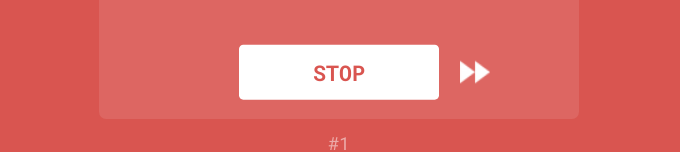
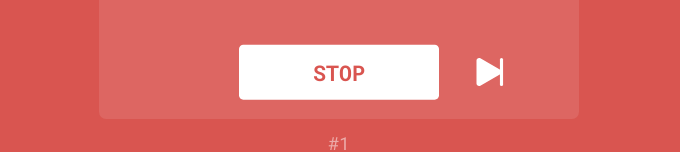
Before and after one commit to KozloffKirill/pomodoro-timer, a React (Create React App) app: page / in a window 1280 px wide. Both pictures are taken after a click on the button "START". Shown: the part 275-427 px from the top of the page, without its empty margins (301-981 px from the left). Built offline with nearby package versions, Linux system fonts and the light colour scheme; the HTML template or start-up script is replaced by a standard one.

Commit message:
change png format to svg

```diff
--- a/src/components/PomodoroTimer/PomodoroTimer.jsx
+++ b/src/components/PomodoroTimer/PomodoroTimer.jsx
@@ -1,7 +1,7 @@
 import React, { useState, useEffect, useContext } from "react";
 import styles from "./PomodoroTimer.module.css";
 import Mode from "../../models/mode.js";
-import Skip from "../../assets/img/skip.png";
+import skip from "../../assets/img/skip-icon.svg";
 import { PomodoroContext } from "../../contexts/PomodoroContext";
 import { TasksContext } from "../../contexts/TasksContext";
 
@@ -154,7 +154,7 @@ const PomodoroTimer = () => {
                      onClick={handleSkipClick}
                      disabled={isPaused ? true : false}
                   >
-                     <img src={Skip} alt="skip" width="30" height="30" />
+                     <img src={skip} alt="skip" width="50" height="50" />
                   </button>
                </div>
             </div>
--- a/src/components/PomodoroTimer/PomodoroTimer.module.css
+++ b/src/components/PomodoroTimer/PomodoroTimer.module.css
@@ -90,12 +90,11 @@
    top: calc(50% + 8.64px);
    transform: translate(50%, -50%);
    background-color: transparent;
-   width: 2em;
-   height: 2em;
    border: none;
    padding: 0;
    text-align: center;
    transition: opacity 0.2s linear;
+   filter: brightness(0) invert(1);
 }
 
 .btnSkipTrans {
@@ -103,8 +102,6 @@
    top: calc(50% + 8.64px);
    transform: translate(50%, -50%);
    background-color: transparent;
-   width: 2em;
-   height: 2em;
    border: none;
    padding: 0;
    text-align: center;
```
Also changed, not shown: src/assets/img/skip-icon.svg (added), src/assets/img/skip.png (deleted).
